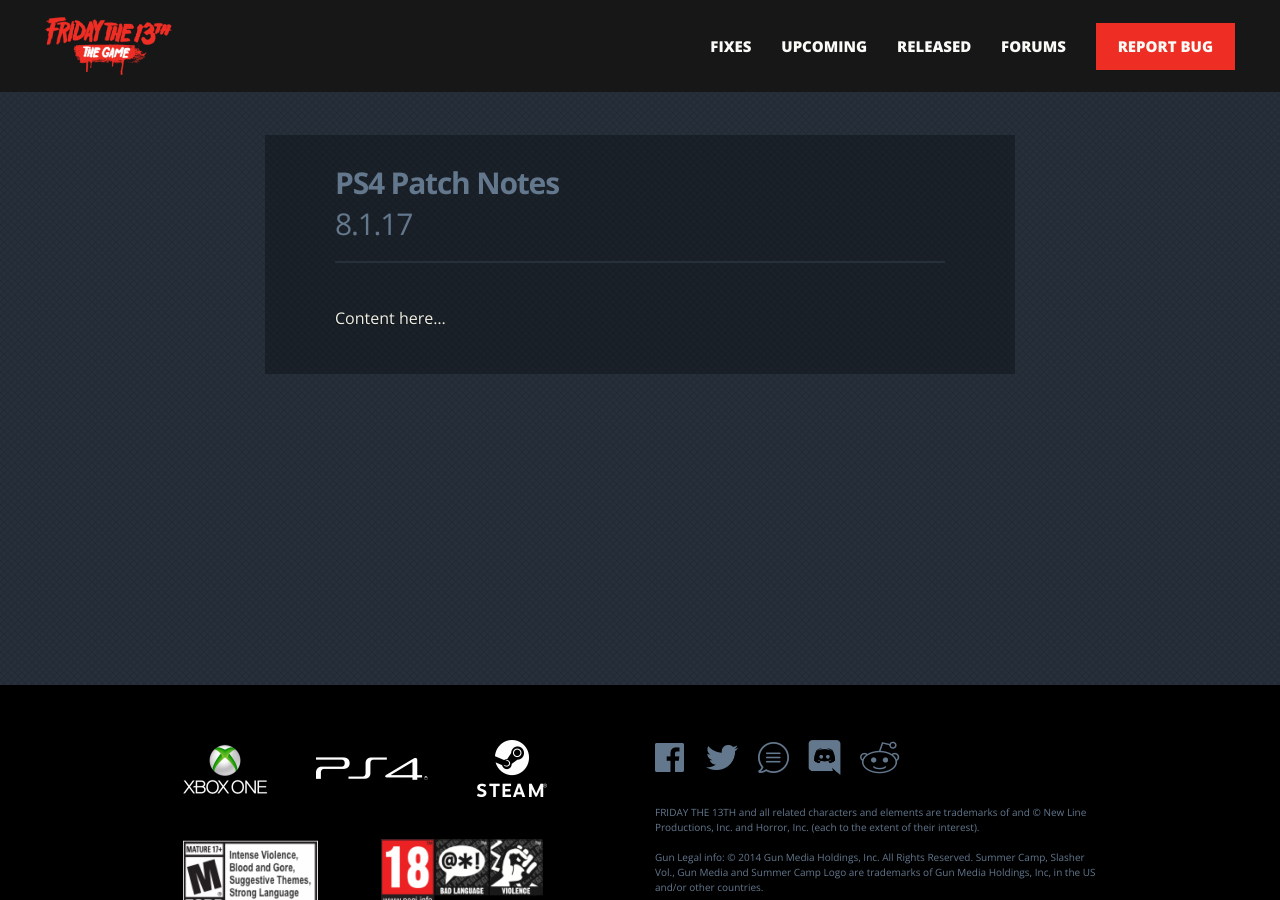
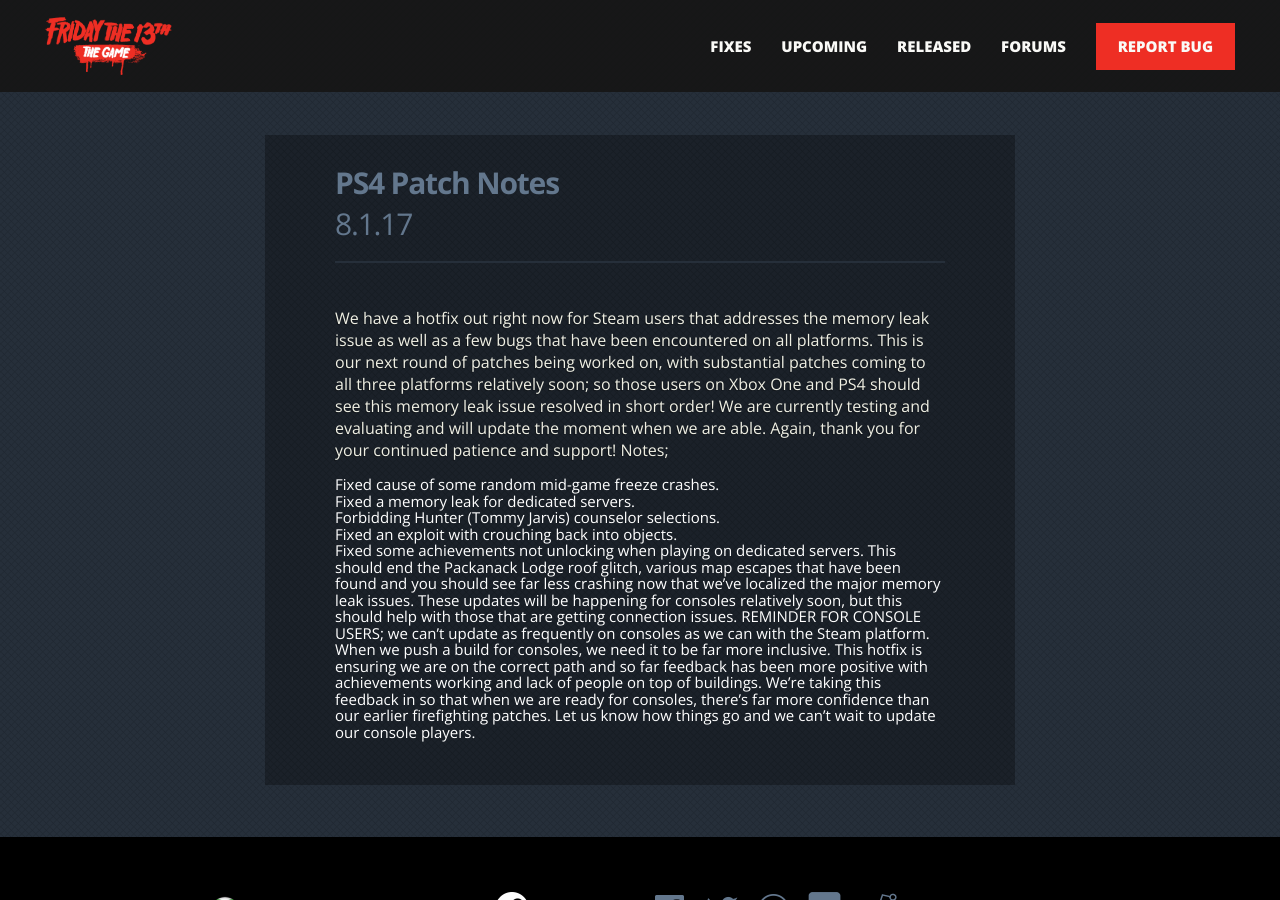
Before and after one commit to bdk6000/friday-13, a Jekyll site: the page built from _released-patches/patch-notes.markdown, in a window 1280 px wide and 900 px high. Built offline with Jekyll 4.4.1, drawn with Linux system fonts in a browser that asks for light colours.

Commit message:
Updated Patch Notes

```diff
--- a/_released-patches/patch-notes.markdown
+++ b/_released-patches/patch-notes.markdown
@@ -3,7 +3,18 @@ title: Patch Notes
 date: 2017-08-01 23:53:00 -04:00
 categories:
 - PS4
-release-date: 2017-07-05 00:00:00 -04:00
+release-date: 2017-06-28 00:00:00 -04:00
 ---
 
-Content here...
+We have a hotfix out right now for Steam users that addresses the memory leak issue as well as a few bugs that have been encountered on all platforms.
+This is our next round of patches being worked on, with substantial patches coming to all three platforms relatively soon; so those users on Xbox One and PS4 should see this memory leak issue resolved in short order! We are currently testing and evaluating and will update the moment when we are able.
+Again, thank you for your continued patience and support!
+Notes;
+- Fixed cause of some random mid-game freeze crashes.
+- Fixed a memory leak for dedicated servers.
+- Forbidding Hunter (Tommy Jarvis) counselor selections.
+- Fixed an exploit with crouching back into objects.
+- Fixed some achievements not unlocking when playing on dedicated servers.
+This should end the Packanack Lodge roof glitch, various map escapes that have been found and you should see far less crashing now that we've localized the major memory leak issues. These updates will be happening for consoles relatively soon, but this should help with those that are getting connection issues.
+REMINDER FOR CONSOLE USERS; we can't update as frequently on consoles as we can with the Steam platform. When we push a build for consoles, we need it to be far more inclusive. This hotfix is ensuring we are on the correct path and so far feedback has been more positive with achievements working and lack of people on top of buildings. We're taking this feedback in so that when we are ready for consoles, there's far more confidence than our earlier firefighting patches.
+Let us know how things go and we can't wait to update our console players.
```
